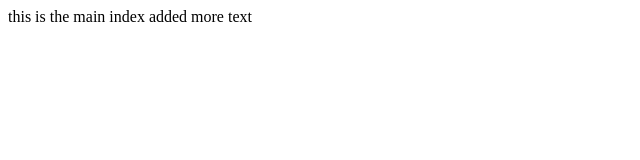
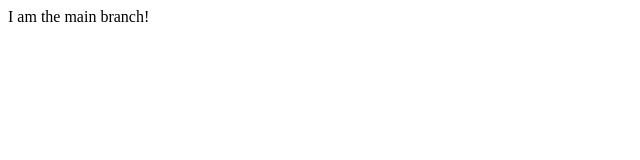
Before and after one commit to nakov/site-demo, a plain HTML site: page index.html in a window 1280 px wide. Shown: the whole page, without its empty margins (0-640 px from the left). Drawn offline with Linux system fonts and the light colour scheme.

Commit message:
Update index.html

```diff
--- a/index.html
+++ b/index.html
@@ -1,5 +1,3 @@
 <html>
-  this is the main index
-
-added more text
+  I am the main branch!
 </html>
```
